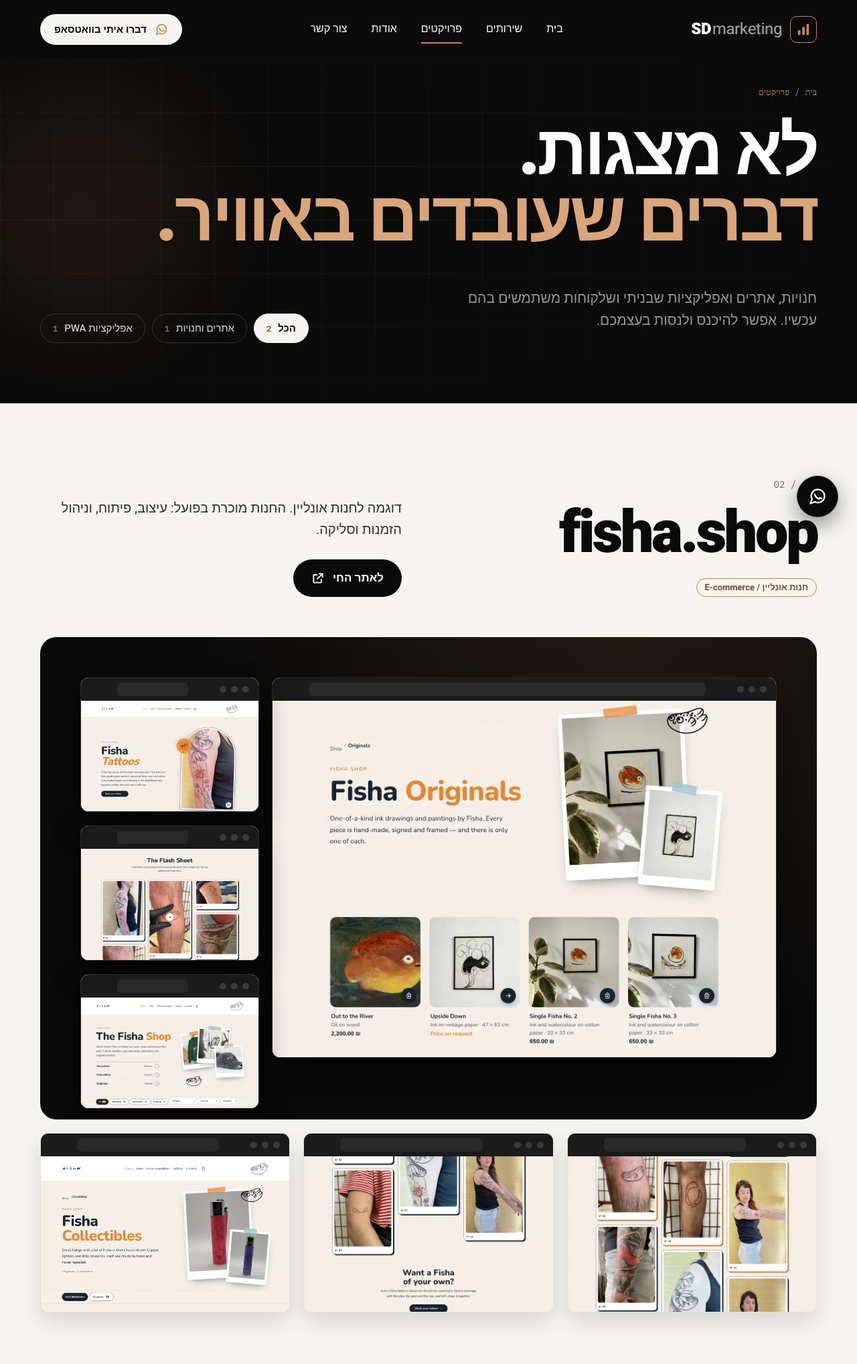
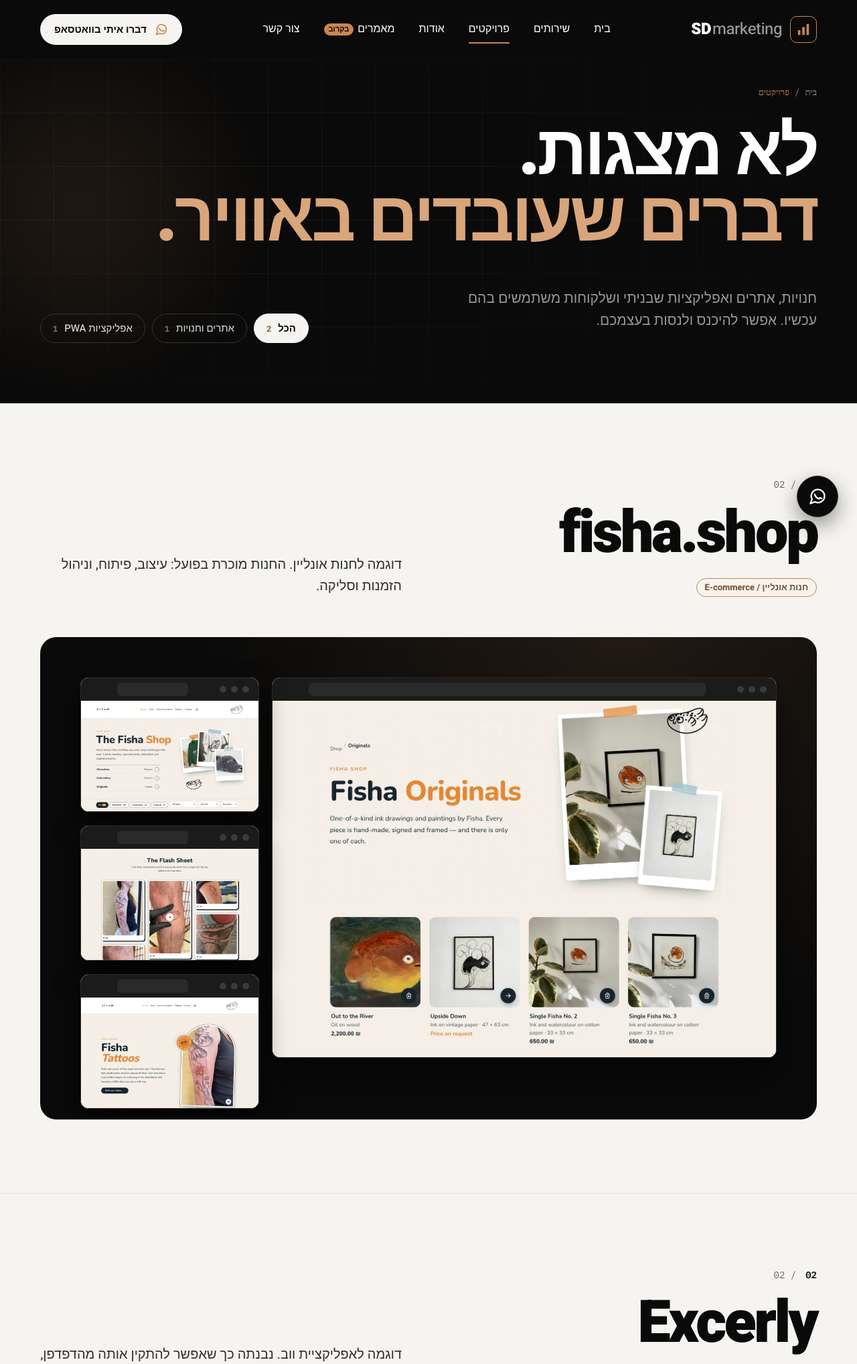
Before and after one commit to shaydadon/sdmarketing, a PHP site: page /projects.php in a window 1280 px wide. Shown: the top 2036 px of the page at 67% size. Run offline with PHP 8.4, Linux system fonts and the light colour scheme; some web fonts are replaced.

Commit message:
Finish the portfolio, FAQ, articles tab, and service chat.
Keep the black Fisha stage (Originals plus shop, flash, and tattoos) and drop the strip below it. Remove the live-site and app buttons and the coming-soon projects line. Replace the pension FAQ with a landing-page question, add the articles tab, and show the Boardog chat on the automations service.

Co-authored-by: shaydadon <shaydadon@users.noreply.github.com>

```diff
--- a/assets/css/style.css
+++ b/assets/css/style.css
@@ -179,7 +179,10 @@ h2.sec{font-size:60px;font-weight:900;margin:18px 0 0}
 .faq details[open] summary::after{content:"–"}
 .faq .faq-a{padding:0 22px 20px}
 .faq .faq-a p{margin:0;color:var(--mute);font-size:17px;line-height:1.65;max-width:68ch}
-.faq .faq-a a{color:var(--accent);border-bottom:1.5px solid var(--accent)}
+.faq .faq-a a{color:var(--accent-ink);border-bottom:1.5px solid var(--accent-ink)}
+.soon-badge{display:inline-flex;align-items:center;margin-inline-start:6px;padding:1px 7px;border-radius:999px;background:var(--accent);color:var(--ink);font-style:normal;font-family:var(--display);font-weight:700;font-size:11px;line-height:1.4;vertical-align:middle}
+.visual.wad-svc{display:flex;justify-content:center;align-items:flex-end;padding:36px 24px 28px;min-height:420px}
+.visual.wad-svc .wad-video{width:min(260px,78%);height:auto;border-radius:28px;background:#000;box-shadow:0 28px 50px #0008}
 @media (max-width:800px){
   .faq{padding-bottom:72px}
   .faq summary{font-size:17px;padding:16px}
@@ -510,7 +513,8 @@ footer .about{max-width:360px;margin-top:18px}
   .events .ev:nth-child(2){transform:none}
   .events .ev{width:100%}
   .demo-tag{position:static;width:auto;margin-top:16px}
-  .ticker .wrap{height:auto;flex-wrap:wrap;gap:12px 22px;padding-top:20px;padding-bottom:20px;font-size:15px;justify-content:flex-start}
+  .ticker .wrap{display:grid;grid-template-columns:1fr 1fr;height:auto;gap:14px 18px;padding:18px 20px;font-size:15px;justify-items:stretch;align-items:center}
+  .ticker .wrap span{min-height:28px}
   .statement{padding:72px 0}
   .statement p{font-size:31px}
   h2.sec,.founder h2.sec{font-size:36px}
--- a/includes/config.php
+++ b/includes/config.php
@@ -21,6 +21,7 @@ $nav = [
     'services' => ['href' => 'services.php', 'label' => 'שירותים'],
     'projects' => ['href' => 'projects.php', 'label' => 'פרויקטים'],
     'about'    => ['href' => 'about.php',    'label' => 'אודות'],
+    'articles' => ['href' => 'articles.php', 'label' => 'מאמרים', 'soon' => true],
     'contact'  => ['href' => 'contact.php',  'label' => 'צור קשר'],
 ];
 
--- a/includes/footer.php
+++ b/includes/footer.php
@@ -15,7 +15,7 @@
         <h2>ניווט</h2>
         <ul>
           <?php foreach ($nav as $item): ?>
-            <li><a href="<?= e($item['href']) ?>"><?= e($item['label']) ?></a></li>
+            <li><a href="<?= e($item['href']) ?>"><?= e($item['label']) ?><?php if (!empty($item['soon'])): ?><i class="soon-badge">בקרוב</i><?php endif; ?></a></li>
           <?php endforeach; ?>
         </ul>
       </nav>
--- a/includes/header.php
+++ b/includes/header.php
@@ -38,7 +38,7 @@ function logo_mark(): string
   <link rel="preconnect" href="https://fonts.googleapis.com">
   <link rel="preconnect" href="https://fonts.gstatic.com" crossorigin>
   <link href="https://fonts.googleapis.com/css2?family=Heebo:wght@400;500;700;800;900&family=IBM+Plex+Sans+Hebrew:wght@400;500;600;700&family=IBM+Plex+Mono:wght@400;500;600&display=swap" rel="stylesheet">
-  <link rel="stylesheet" href="assets/css/style.css?v=33">
+  <link rel="stylesheet" href="assets/css/style.css?v=34">
 </head>
 <body class="page-<?= e($page_id) ?>">
 <?php require __DIR__ . '/icons.php'; ?>
@@ -54,7 +54,7 @@ function logo_mark(): string
 
     <nav class="menu" aria-label="ניווט ראשי" data-nav>
       <?php foreach ($nav as $id => $item): ?>
-        <a href="<?= e($item['href']) ?>"<?= $id === $page_id ? ' class="on" aria-current="page"' : '' ?>><?= e($item['label']) ?></a>
+        <a href="<?= e($item['href']) ?>"<?= $id === $page_id ? ' class="on" aria-current="page"' : '' ?>><?= e($item['label']) ?><?php if (!empty($item['soon'])): ?><i class="soon-badge">בקרוב</i><?php endif; ?></a>
       <?php endforeach; ?>
     </nav>
 
@@ -71,7 +71,7 @@ function logo_mark(): string
   <div class="mobile-nav" id="mobile-nav" hidden data-mobile-nav>
     <ul>
       <?php foreach ($nav as $id => $item): ?>
-        <li><a href="<?= e($item['href']) ?>"<?= $id === $page_id ? ' aria-current="page"' : '' ?>><?= e($item['label']) ?><?= icon('arrow') ?></a></li>
+        <li><a href="<?= e($item['href']) ?>"<?= $id === $page_id ? ' aria-current="page"' : '' ?>><?= e($item['label']) ?><?php if (!empty($item['soon'])): ?><i class="soon-badge">בקרוב</i><?php endif; ?><?= icon('arrow') ?></a></li>
       <?php endforeach; ?>
     </ul>
   </div>
--- a/projects.php
+++ b/projects.php
@@ -1,7 +1,7 @@
 <?php
 $page_id    = 'projects';
-$page_title = 'פרויקטים | SDmarketing | חנויות, אתרים ואפליקציות שעלו לאוויר';
-$page_desc  = 'עבודות של SDmarketing: חנות אונליין ואפליקציית PWA, עם צילומי מסך אמיתיים.';
+$page_title = 'פרויקטים | SDmarketing | בניית חנות אונליין, אתרים ואפליקציות PWA';
+$page_desc  = 'עבודות של SDmarketing: בניית חנות אונליין, אתרי תדמית ואפליקציית PWA ללא צורך בחנות האפליקציות, עם צילומי מסך אמיתיים.';
 require __DIR__ . '/includes/header.php';
 require __DIR__ . '/includes/projects-data.php';
 ?>
@@ -39,9 +39,6 @@ require __DIR__ . '/includes/projects-data.php';
       </div>
       <div>
         <p class="desc"><?= e($p['summary']) ?></p>
-        <div class="acts">
-          <a class="btn btn-ink" href="<?= e($p['url']) ?>" target="_blank" rel="noopener"><?= e($p['url_label']) ?><?= icon('external') ?></a>
-        </div>
       </div>
     </div>
 
@@ -52,7 +49,7 @@ require __DIR__ . '/includes/projects-data.php';
           ['assets/img/projects/excerly/workouts-m.webp', 'מסך האימונים באפליקציית Excerly'],
           ['assets/img/projects/excerly/session-m.webp', 'מסך אימון באפליקציית Excerly'],
           ['assets/img/projects/excerly/nutrition-m.webp', 'מסך התזונה באפליקציית Excerly'],
-        ] as $i => $shot): ?>
+        ] as $shot): ?>
           <div class="mphone"><img src="<?= e($shot[0]) ?>" alt="<?= e($shot[1]) ?>" width="780" height="1688" loading="lazy" decoding="async"></div>
         <?php endforeach; ?>
       </div>
@@ -63,15 +60,10 @@ require __DIR__ . '/includes/projects-data.php';
           <img class="tall" src="assets/img/projects/fisha/originals-main.webp" alt="עמוד Originals בחנות fisha.shop" width="1600" height="1133" loading="lazy" decoding="async">
         </div>
         <div class="side">
+          <div class="browser"><div class="bar"><i></i><i></i><i></i><u></u></div><img src="assets/img/projects/fisha/shop-hq-c.webp" alt="עמוד החנות fisha.shop" width="1600" height="929" loading="lazy" decoding="async"></div>
+          <div class="browser"><div class="bar"><i></i><i></i><i></i><u></u></div><img src="assets/img/projects/fisha/tattoos-2.webp" alt="Flash sheet בחנות fisha.shop" width="1600" height="1000" loading="lazy" decoding="async"></div>
           <div class="browser"><div class="bar"><i></i><i></i><i></i><u></u></div><img src="assets/img/projects/fisha/tattoos-1.webp" alt="עמוד הקעקועים של fisha.shop" width="1600" height="1000" loading="lazy" decoding="async"></div>
-          <div class="browser"><div class="bar"><i></i><i></i><i></i><u></u></div><img src="assets/img/projects/fisha/tattoos-2.webp" alt="Flash sheet בחנות fisha.shop" width="1600" height="1000" loading="lazy" decoding="async"></div>
-          <div class="browser"><div class="bar"><i></i><i></i><i></i><u></u></div><img src="assets/img/projects/fisha/shop-hq-c.webp" alt="עמוד החנות של fisha.shop" width="1600" height="929" loading="lazy" decoding="async"></div>
         </div>
-      </div>
-      <div class="tat-strip">
-        <div class="browser"><div class="bar"><i></i><i></i><i></i><u></u></div><img src="assets/img/projects/fisha/tattoos-3.webp" alt="עמוד קעקועים נוסף בחנות fisha.shop" width="1600" height="1000" loading="lazy" decoding="async"></div>
-        <div class="browser"><div class="bar"><i></i><i></i><i></i><u></u></div><img src="assets/img/projects/fisha/tattoos-4.webp" alt="עמוד קעקועים נוסף בחנות fisha.shop" width="1600" height="1000" loading="lazy" decoding="async"></div>
-        <div class="browser"><div class="bar"><i></i><i></i><i></i><u></u></div><img src="assets/img/projects/fisha/collectibles-dc.webp" alt="עמוד Collectibles בחנות fisha.shop" width="1440" height="836" loading="lazy" decoding="async"></div>
       </div>
     <?php else: $shot = $p['shots'][0]; ?>
       <div class="stage stage-one">
@@ -86,8 +78,6 @@ require __DIR__ . '/includes/projects-data.php';
 <?php endforeach; ?>
 <?php require __DIR__ . '/includes/wa-demo.php'; ?>
 </div>
-
-<p class="soon wrap"><?= e($projects_soon) ?></p>
 
 <section class="next" style="padding-top:0">
   <div class="wrap">
--- a/services.php
+++ b/services.php
@@ -1,7 +1,7 @@
 <?php
 $page_id    = 'services';
-$page_title = 'שירותים | SDmarketing | אוטומציות, אתרים, אפליקציות PWA ושיווק דיגיטלי';
-$page_desc  = 'צ\'אטבוטים לוואטסאפ, אוטומציות מייל ושיווק, דפי נחיתה, אתרי תדמית וחנויות אונליין, אפליקציות PWA וניהול ואופטימיזציה של קמפיינים.';
+$page_title = 'שירותים | SDmarketing | צ׳אטבוט לוואטסאפ, אוטומציות לעסקים, בניית אתרים ושיווק דיגיטלי';
+$page_desc  = 'צ׳אטבוט לוואטסאפ לעסקים, אוטומציות לעסקים, בניית חנות אונליין, דף נחיתה ואתר תדמית, אפליקציות PWA ללא צורך בחנות האפליקציות, וקמפיינים בגוגל ובמטא.';
 require __DIR__ . '/includes/header.php';
 require __DIR__ . '/includes/services-data.php';
 require __DIR__ . '/includes/service-visual.php';
```
Also changed, not shown: articles.php (added, +22 -0 lines), e2e/tests/site.spec.js (+3 -1 lines), includes/service-visual.php (+7 -12 lines), index.php (+5 -6 lines).
